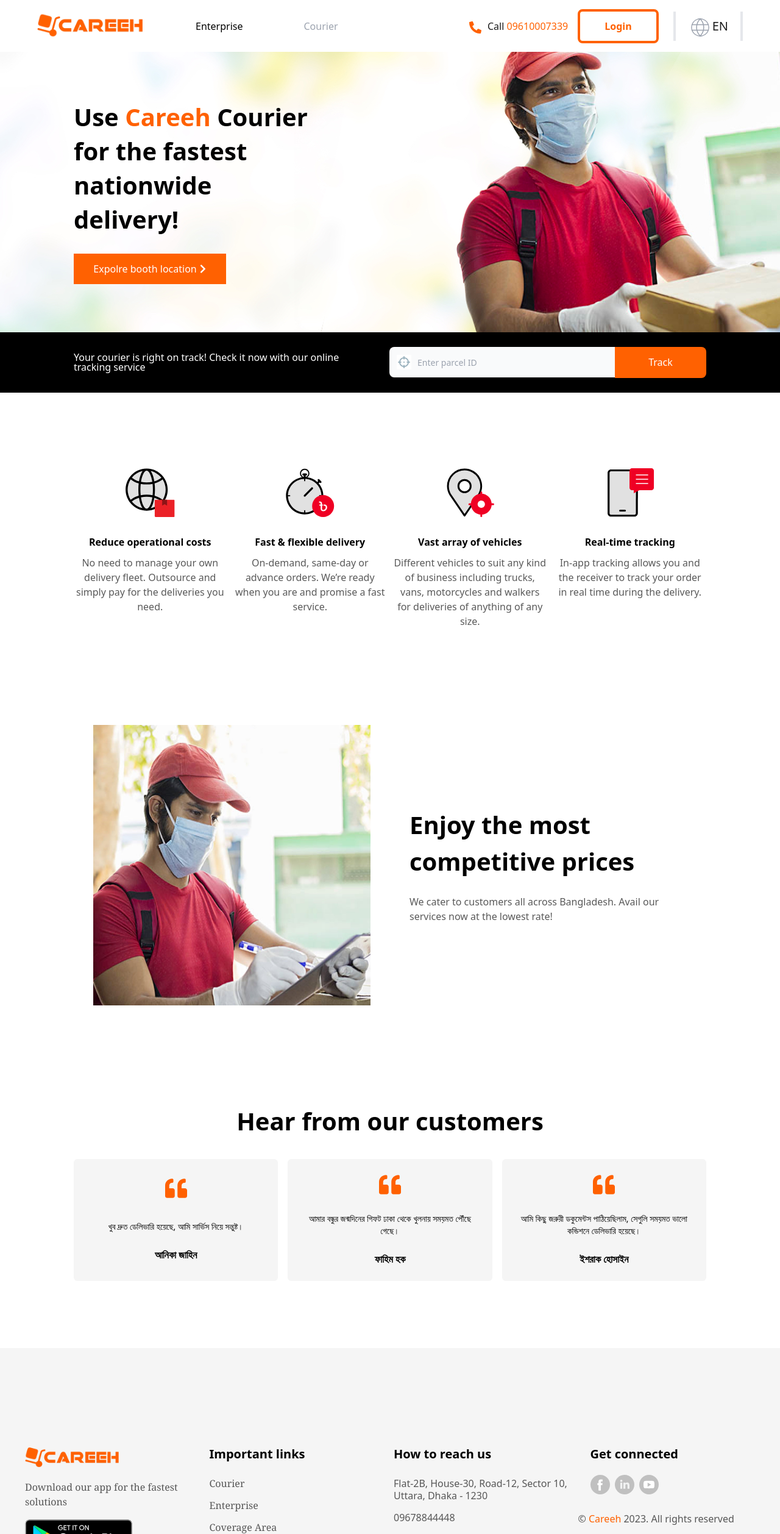
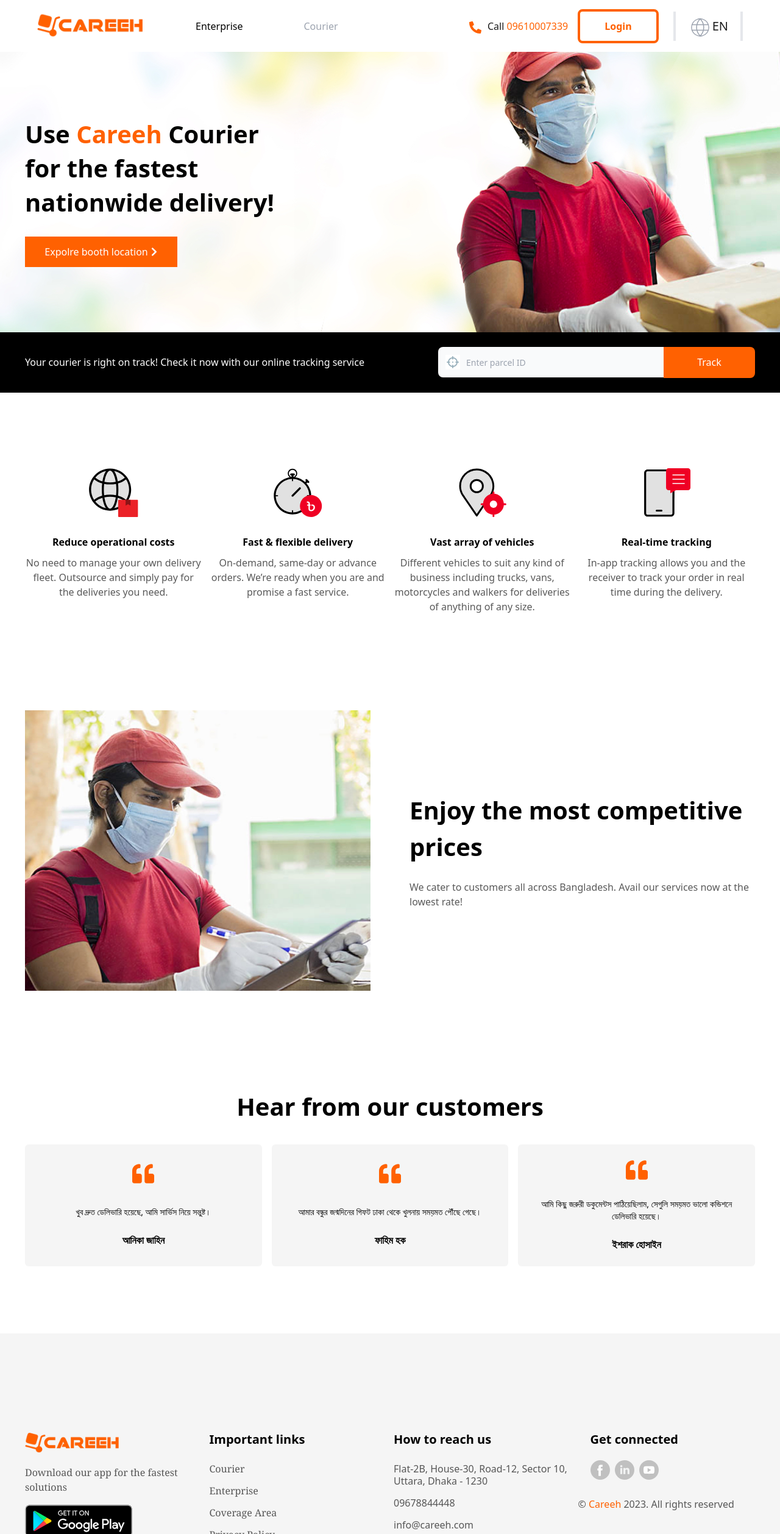
Before and after one commit to Labib44/Careeh, a React (Vite) app: page /courier in a window 1280 px wide. Shown: the top 2516 px of the page at 61% size. Built offline with nearby package versions, Linux system fonts and the light colour scheme; no server answers.

Commit message:
fixed container issues

```diff
--- a/src/pages/Courier/CourierBanner/CourierBanner.jsx
+++ b/src/pages/Courier/CourierBanner/CourierBanner.jsx
@@ -5,10 +5,11 @@
   return (
     <section>
       <div className="bg-courier-banner relative h-[460px] md:h-[400px] sm:h-[380px] bg-no-repeat bg-cover bg-left">
-        <div className="container mx-auto px-24 md:px-10 sm:px-5 h-full flex justify-center flex-col">
+        <div className="container mx-auto md:px-10 sm:px-5 h-full flex justify-center flex-col">
           <div className="w-[37%] lg:w-[50%] md:w-full sm:w-full">
             <h1 className="text-[40px] lg:text-[32px] md:text-[32px] sm:text-[26px] leading-[56px] sm:leading-[43px] font-bold ">
-              Use <span className="text-primary">Careeh</span> Courier for the fastest nationwide delivery!
+              Use <span className="text-primary">Careeh</span> Courier for the
+              fastest nationwide delivery!
             </h1>
             <div className="pt-7">
               <button className="transition-all w-[250px] text-base h-[50px] bg-primary flex items-center justify-center hover:bg-primary/70 text-white">
@@ -20,12 +21,12 @@
         </div>
       </div>
       <div className="py-6 bg-black ">
-        <div className="container mx-auto px-24 md:px-10 sm:px-5 flex md:flex-col sm:flex-col  justify-between md:items-center sm:items-center ">
+        <div className="container mx-auto md:px-10 sm:px-5 flex md:flex-col sm:flex-col  justify-between md:items-center sm:items-center ">
           <p className="text-base sm:text-[12px] text-white leading-[16px] lg:leading-[24px] flex items-center">
             Your courier is right on track! Check it now with our online
             tracking service
           </p>
-          <div className="relative flex md:mt-5 sm:mt-3 ml-5">
+          <div className="relative flex md:mt-5 sm:mt-3 ">
             <div>
               <div className="absolute inset-y-0 left-0 flex items-center pl-3 pointer-events-none">
                 <img src={SearchIcon} alt="search-icon" />
--- a/src/pages/Courier/DeliveryBoy/DeliveryBoy.jsx
+++ b/src/pages/Courier/DeliveryBoy/DeliveryBoy.jsx
@@ -2,7 +2,7 @@
 const DeliveryBoy = () => {
   return (
     <section className="pt-14 md:pt-0 sm:pt-0 pb-[160px] md:pb-[90px] sm:pb-[56px] ">
-      <div className="container mx-auto px-32 md:px-10 sm:px-5 relative">
+      <div className="container mx-auto md:px-10 sm:px-5 relative">
         <div className="grid grid-cols-2 md:grid-cols-1 sm:grid-cols-1 gap-16 md:gap-8 sm:gap-8">
           <div className="h-[460px] lg:h-[400px] sm:h-[360px]">
             <img
--- a/src/pages/Courier/Services/Services.jsx
+++ b/src/pages/Courier/Services/Services.jsx
@@ -32,7 +32,7 @@
   ];
 
   return (
-    <section className="container mx-auto px-24 md:px-10 sm:px-5 pb-[70px] pt-[120px] md:pt-[90px] sm:pt-[56px] sm:pb-[56]">
+    <section className="container mx-auto md:px-10 sm:px-5 pb-[70px] pt-[120px] md:pt-[90px] sm:pt-[56px] sm:pb-[56]">
       <div className="grid grid-cols-4 lg:grid-cols-3 md:grid-cols-2 sm:grid-cols-1 gap-3 ">
         {serviceData?.map((sd) => (
           <div key={sd.id} className="flex items-center flex-col mb-8">
--- a/src/pages/Courier/Testimonial/Testimonial.jsx
+++ b/src/pages/Courier/Testimonial/Testimonial.jsx
@@ -22,7 +22,7 @@
 
   return (
     <section className="pb-[110px] md:pb-[90px] sm:pb-[56]">
-      <div className="container mx-auto px-24 md:px-10 sm:px-5">
+      <div className="container mx-auto md:px-10 sm:px-5">
         <div className="mb-8">
           <h2 className="text-[40px] sm:text-[28px] font-bold text-center">
             Hear from our customers
--- a/src/pages/Home/Banner/Banner.jsx
+++ b/src/pages/Home/Banner/Banner.jsx
@@ -4,16 +4,16 @@
 const Banner = () => {
   return (
     <div
-      className={`bg-hero-image min-h-screen bg-cover bg-center bg-no-repeat flex justify-center items-center relative `}
+      className={`bg-hero-image min-h-screen md:min-h-[60vh] bg-cover bg-center bg-no-repeat flex justify-center items-center relative `}
     >
-      <div className="grid sm:grid-cols-1 sm:text-center grid-cols-2 justify-between container gap-10 z-10 sm:py-10">
-        <div className="flex justify-center items-center">
+      <div className="grid sm:grid-cols-1 sm:text-center grid-cols-2 sm:gap-10 gap-10 justify-between z-10 sm:py-10 sm:container">
+        <div className="flex justify-center items-center sm:ml-0 md:ml-8 lg:ml-8 xl:ml-9 ml-[190px]">
           <h2 className="sm:text-5xl md:text-5xl lg:text-6xl text-7xl font-bold text-white leading-tight">
             <span className="text-primary">Comprehensive logistics</span> <br />
             solutions for you!
           </h2>
         </div>
-        <div className="bg-black px-12 py-20 rounded-md z-10">
+        <div className="bg-black px-12 py-20 sm:rounded-xl rounded-l-2xl z-10 sm:ml-0 md:ml-10 lg:ml-14 xl:ml-10 ml-60">
           <Form />
         </div>
       </div>
```
